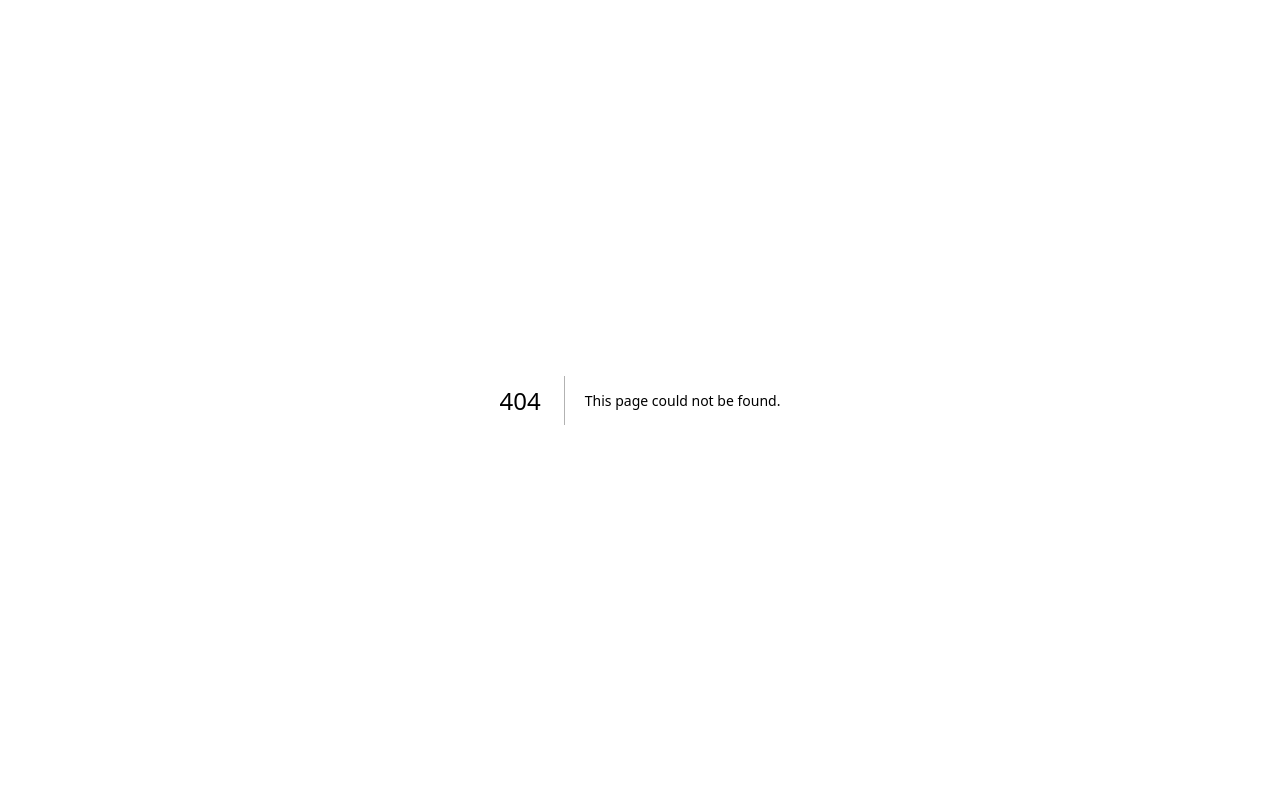
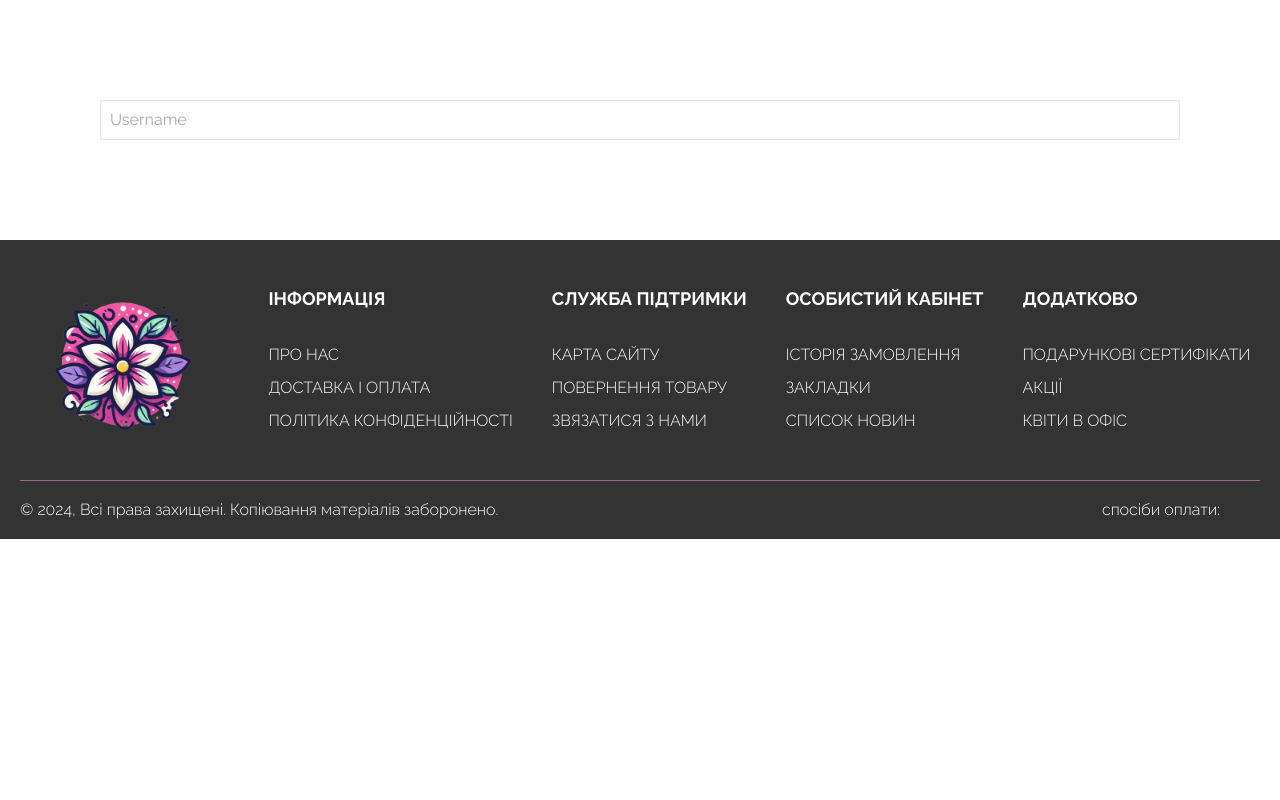
Before and after one commit to adrqq/flowers-store, a Next.js app: page /order in a window 1280 px wide. Before the commit this address had no page. Shown: the top 800 px of the page. Built offline with nearby package versions, Linux system fonts and the light colour scheme.

Commit message:
add order page and custom input
add order page and custom input

```diff
--- /dev/null
+++ b/src/UI/OrderInput/page.module.scss
@@ -0,0 +1,66 @@
+@import '../../utils/vars.scss';
+
+$gray: #999999;
+$dark-gray: #333333;
+$blue: #0086e4;
+
+$primary-color: $burgundy;
+$border-color: #dddddd;
+
+
+// Typography
+$body-font-size: 14px;
+$body-color: $dark-gray;
+
+// Input
+$input-height: 40px;
+
+// Button
+$button-height: $input-height;
+
+.input__group {
+  margin: 100px;
+
+  position: relative;
+  &__label {
+    display: block;
+    position: absolute;
+    top: 0;
+    // to keep the position center
+    line-height: $input-height;
+    color: #aaa;
+    left: 5px;
+    padding: 0 5px;
+    transition: line-height 200ms ease-in-out, font-size 200ms ease-in-out,
+      top 200ms ease-in-out;
+    // firefox fix
+    pointer-events: none;
+  }
+  &__input {
+    width: 100%;
+    height: $input-height;
+    border: 1px solid $border-color;
+    border-radius: 3px;
+    padding: 0 10px;
+    // there must a required prop in input
+    // &:valid,
+    // need to add placeholder
+    &:not(:placeholder-shown),
+    &:focus {
+      + label {
+        background-color: white;
+        line-height: 10px;
+        opacity: 1;
+        font-size: 10px;
+        top: -5px;
+      }
+    }
+    &:focus {
+      outline: none;
+      border: 1px solid $primary-color;
+      + label {
+        color: $primary-color;
+      }
+    }
+  }
+}
--- /dev/null
+++ b/src/UI/OrderInput/page.tsx
@@ -0,0 +1,12 @@
+import styles from './page.module.scss';
+
+const OrderInput = () => {
+  return (
+    <div className={styles.input__group}>
+      <input className={styles.input__group__input} type="text" placeholder=" " name="username" id="username" autoComplete="off" required />
+      <label className={styles.input__group__label} htmlFor="username">Username</label>
+    </div>
+  );
+};
+
+export default OrderInput;
--- a/src/app/globals.css
+++ b/src/app/globals.css
@@ -144,7 +144,6 @@ button {
   color: inherit;
 }
 
-
 a {
   text-decoration: none;
   color: inherit;
--- a/src/app/layout.tsx
+++ b/src/app/layout.tsx
@@ -18,9 +18,7 @@ export default function RootLayout({
 }>) {
   return (
     <html lang="en">
-
       <body className={raleway.className}>
-
         {children}
         <Footer />
       </body>
--- /dev/null
+++ b/src/app/order/page.module.scss
@@ -0,0 +1,66 @@
+@import '../../utils/vars.scss';
+
+$gray: #999999;
+$dark-gray: #333333;
+$blue: #0086e4;
+
+$primary-color: $burgundy;
+$border-color: #dddddd;
+
+
+// Typography
+$body-font-size: 14px;
+$body-color: $dark-gray;
+
+// Input
+$input-height: 40px;
+
+// Button
+$button-height: $input-height;
+
+.input__group {
+  margin: 100px;
+
+  position: relative;
+  &__label {
+    display: block;
+    position: absolute;
+    top: 0;
+    // to keep the position center
+    line-height: $input-height;
+    color: #aaa;
+    left: 5px;
+    padding: 0 5px;
+    transition: line-height 200ms ease-in-out, font-size 200ms ease-in-out,
+      top 200ms ease-in-out;
+    // firefox fix
+    pointer-events: none;
+  }
+  &__input {
+    width: 100%;
+    height: $input-height;
+    border: 1px solid $border-color;
+    border-radius: 3px;
+    padding: 0 10px;
+    // there must a required prop in input
+    // &:valid,
+    // need to add placeholder
+    &:not(:placeholder-shown),
+    &:focus {
+      + label {
+        background-color: white;
+        line-height: 10px;
+        opacity: 1;
+        font-size: 10px;
+        top: -5px;
+      }
+    }
+    &:focus {
+      outline: none;
+      border: 1px solid $primary-color;
+      + label {
+        color: $primary-color;
+      }
+    }
+  }
+}
--- /dev/null
+++ b/src/app/order/page.tsx
@@ -0,0 +1,10 @@
+import OrderInput from '@/UI/OrderInput/page';
+import styles from './page.module.scss';
+
+const OrderPage = () => {
+  return (
+    <OrderInput />
+  );
+};
+
+export default OrderPage;
--- a/src/components/Footer/Footer.module.scss
+++ b/src/components/Footer/Footer.module.scss
@@ -7,6 +7,7 @@
   display: flex;
   flex-direction: column;
   padding: 20px;
+  align-self: self-end;
 
   &__info {
     display: flex;
@@ -17,7 +18,7 @@
   }
 
   &__logo {
-    object-fit:cover;
+    object-fit: cover;
     width: 200px;
     height: 200px;
   }
```
